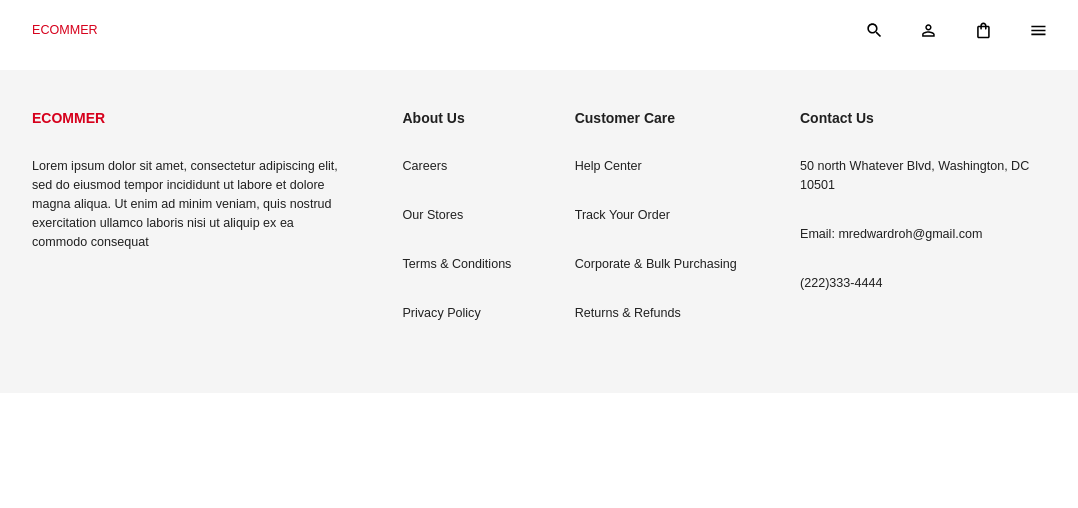
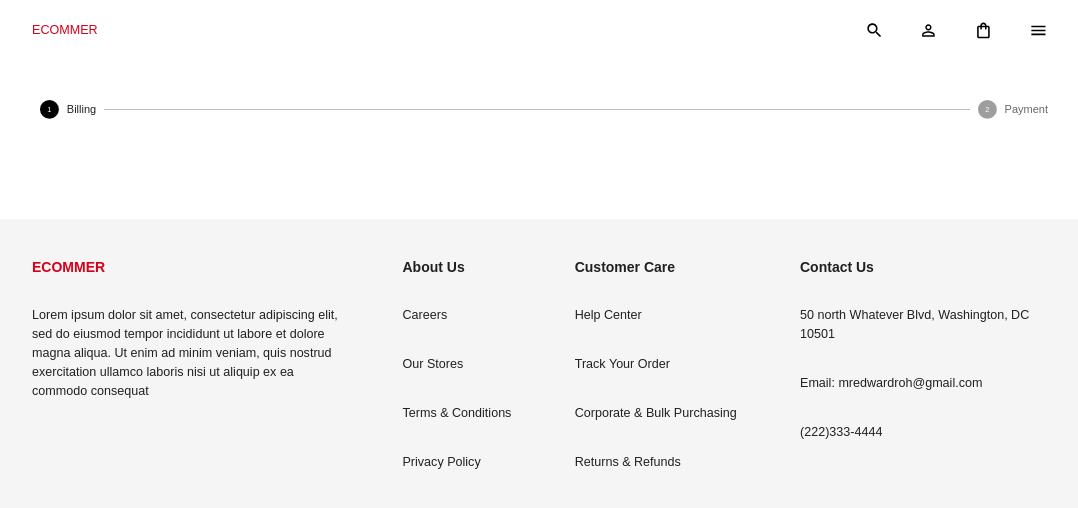
Before and after one commit to ESSAMMOHAMED1/ecommerce-app-react-strapi, a React (Create React App) app in the folder client/: page /checkout in a window 1280 px wide. Shown: the top 508 px of the page, without its empty margins (96-1174 px from the left). Built offline with nearby package versions, Linux system fonts and the light colour scheme; a web font is replaced by a local one.

Commit message:
add-stepper-structure

```diff
--- a/client/src/scenes/checkout/Checkout.jsx
+++ b/client/src/scenes/checkout/Checkout.jsx
@@ -12,10 +12,19 @@ const Checkout = () => {
   const handelFormSubmit = (value, action) => {
     setActiveStep(activeStep + 1);
   };
-  async function makePayment(values) {
-
-  }
-  return <Box></Box>;
+  async function makePayment(values) {}
+  return (
+    <Box width="80%" m="100px auto">
+      <Stepper activeStep={activeStep} sx={{ m: " 20px 0" }}>
+        <Step>
+          <StepLabel>Billing</StepLabel>
+        </Step>
+        <Step>
+          <StepLabel>Payment</StepLabel>
+        </Step>
+      </Stepper>
+    </Box>
+  );
 };
 
 export default Checkout;
```
